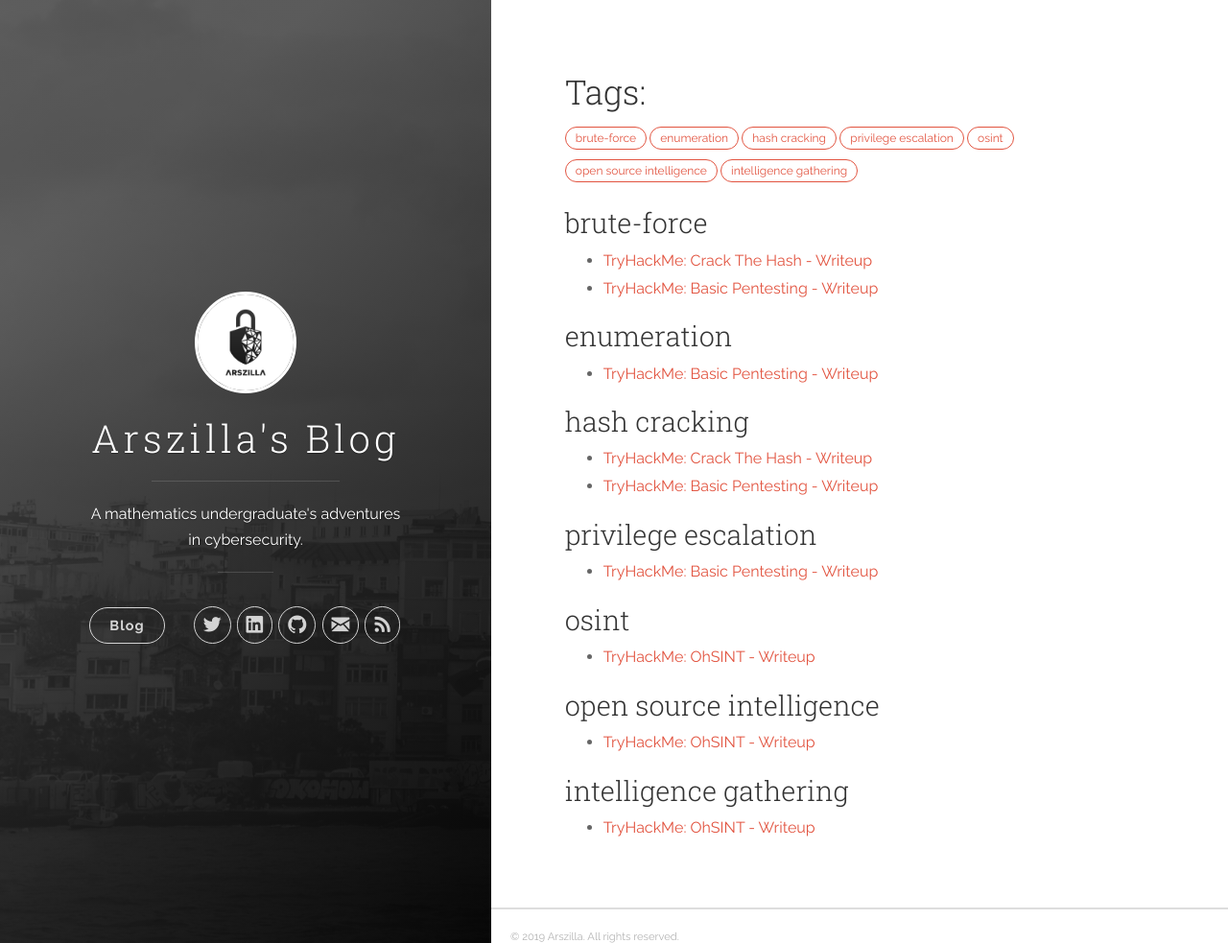
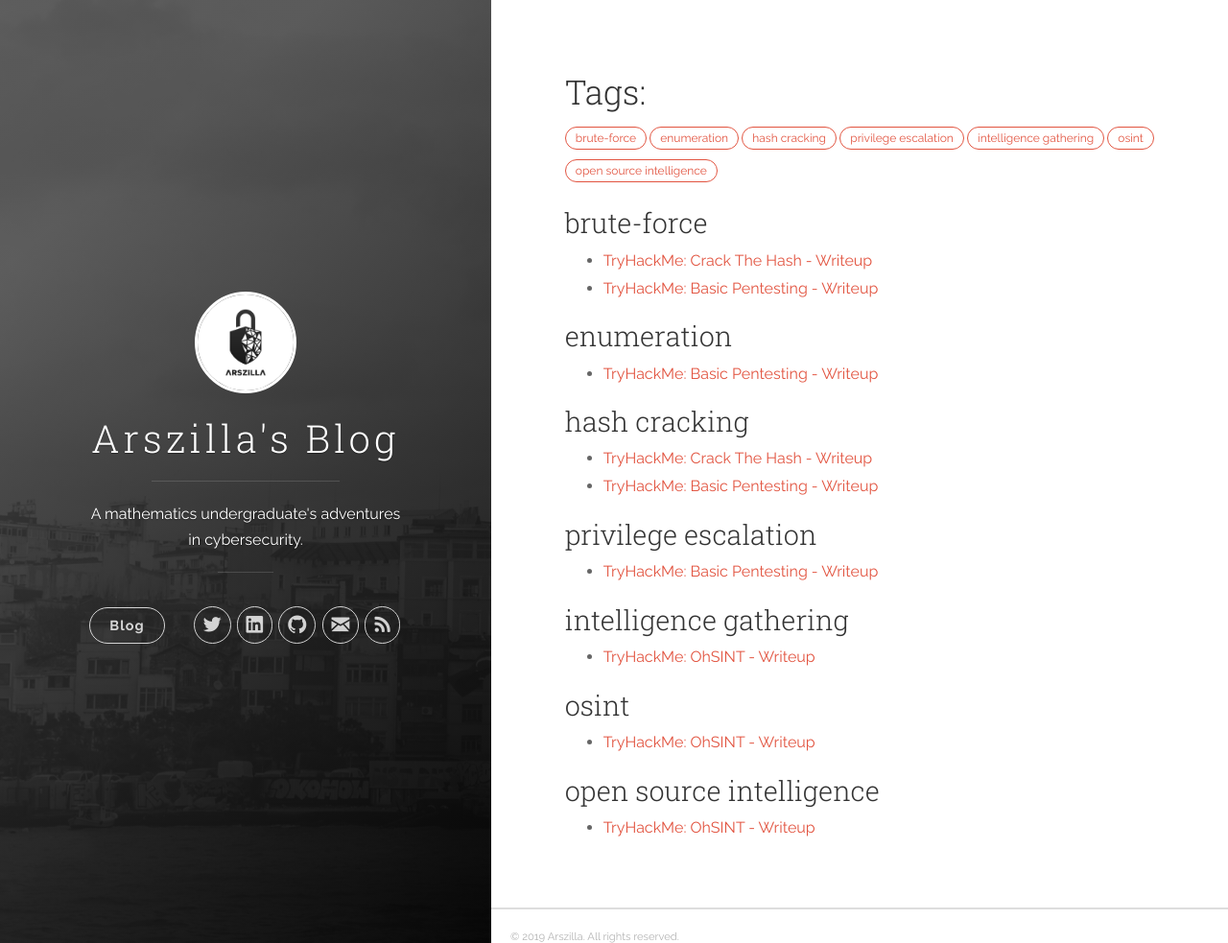
Before and after one commit to firatfolcay/arszilla.github.io, a Jekyll site: the page built from tags.md, in a window 1280 px wide and 983 px high. Shown: the whole window at 96% size. Built offline with Jekyll 4.4.1, drawn with Linux system fonts in a browser that asks for light colours.

Commit message:
Updated tags

```diff
--- a/_posts/2019-06-20-thm-ohsint.markdown
+++ b/_posts/2019-06-20-thm-ohsint.markdown
@@ -2,7 +2,7 @@
 title: "TryHackMe: OhSINT - Writeup"
 date: 2019-06-20 00:00:00 +0300
 categories: [cybersec, infosec, osint, tryhackme]
-tags: [osint, open source intelligence, intelligence gathering]
+tags: [intelligence gathering, osint, open source intelligence]
 ---
 
 ## Information
```
